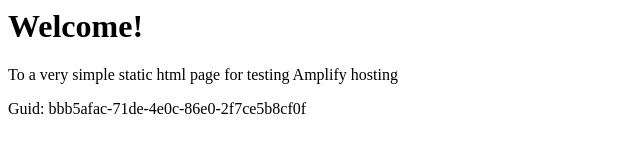
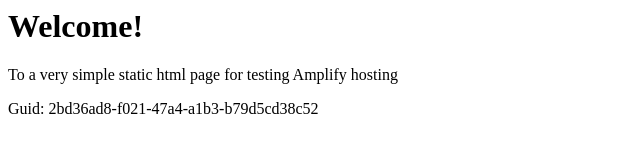
Before and after one commit to aws-aemilia-bah/Github-PR-Commit-Integration-Test-DoNotTouch-GithubWebhookPreviewCanaryTest-v1-preprod-me-south-1, a website: page src/index.html in a window 1280 px wide. Shown: the full height of the page, 0-640 px from the left. Drawn offline with Linux system fonts and the light colour scheme.

Commit message:
commit from integ tests

```diff
--- a/src/index.html
+++ b/src/index.html
@@ -12,6 +12,6 @@
 <body>
     <h1>Welcome!</h1>
     <p>To a very simple static html page for testing Amplify hosting</p>
-    <p>Guid: bbb5afac-71de-4e0c-86e0-2f7ce5b8cf0f</p></body>
+    <p>Guid: 2bd36ad8-f021-47a4-a1b3-b79d5cd38c52</p></body>
 
 </html>
```
